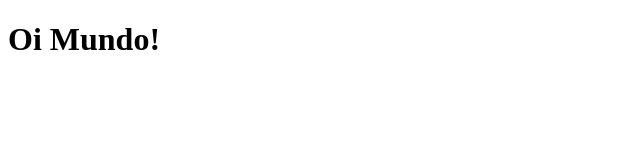
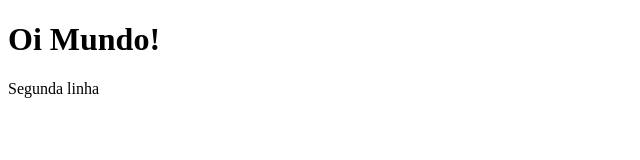
Before and after one commit to viniciusmarquesM10/Aprendizagem-de-maquina, a plain HTML site: page index.html in a window 1280 px wide. Shown: the whole page, without its empty margins (0-640 px from the left). Drawn offline with Linux system fonts and the light colour scheme.

Commit message:
segunda linha adicionada

```diff
--- a/index.html
+++ b/index.html
@@ -7,5 +7,6 @@
 </head>
 <body>
     <h1>Oi Mundo!</h1>
+    <p>Segunda linha</p>
 </body>
 </html>
```
